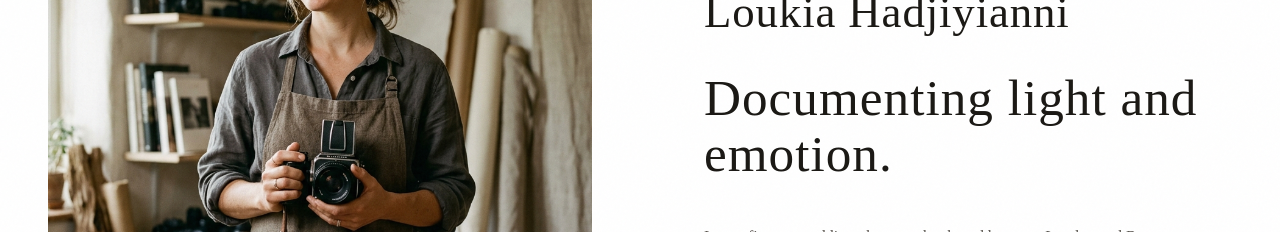
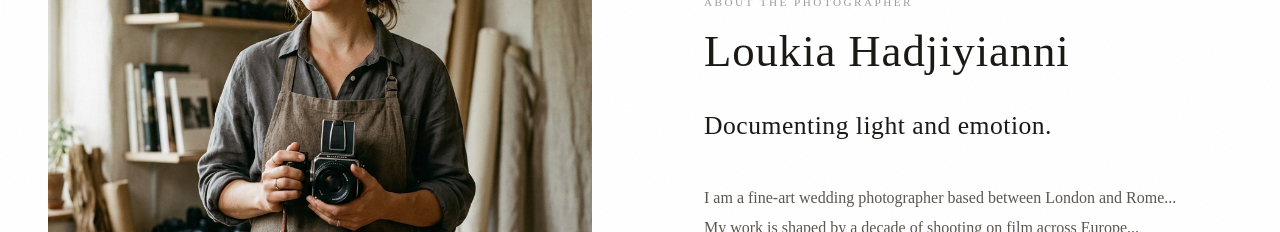
Before and after one commit to dompietz/loukia, a React (Vite) app: page /about in a window 1280 px wide. Shown: the part 322-554 px from the top of the page. Built offline with nearby package versions, Linux system fonts and the light colour scheme; no server answers; a web font is replaced by a local one.

Commit message:
change heading size

```diff
--- a/src/pages/About.tsx
+++ b/src/pages/About.tsx
@@ -58,14 +58,16 @@ export default function AboutPage() {
 
         <div className="about-split__content">
           <div>
-            <span className="label about-split__eyebrow">About the photographer</span>
+            <span className="label about-split__eyebrow">
+              {settings?.aboutEyebrow || 'About the photographer'}
+            </span>
             <h1 className="about-split__heading">
               {settings?.photographerName || 'Loukia Hadjiyianni'}
             </h1>
           </div>
 
           <div className="about-split__bio">
-            <h2 className="about-split__subheading" style={{ fontFamily: 'var(--font-serif)', marginBottom: '1.5rem', fontWeight: 300 }}>
+            <h2 className="about-split__subheading">
               {settings?.aboutHeading || 'Documenting light and emotion.'}
             </h2>
             <div style={{ whiteSpace: 'pre-line' }}>
--- a/src/pages/Pages.css
+++ b/src/pages/Pages.css
@@ -202,6 +202,15 @@
   gap: var(--space-4);
 }
 
+.about-split__subheading {
+  font-family: var(--font-serif);
+  font-size: clamp(1.2rem, 2vw, 1.8rem);
+  font-weight: 300;
+  line-height: 1.35;
+  color: var(--color-ink);
+  margin-bottom: var(--space-6);
+}
+
 .about-split__bio p {
   font-size: 1rem;
   line-height: 1.85;
--- a/src/types/index.ts
+++ b/src/types/index.ts
@@ -37,6 +37,7 @@ export interface SiteSettings {
   galleriesSubtitle?: string
   galleriesGridTitle?: string
   momentsGridTitle?: string
+  aboutEyebrow?: string
   aboutHeading: string
   aboutBio: string
   portraitImage: SanityImage
```
Also changed, not shown: 2 other files (tests, documents, lock files or other folders).
